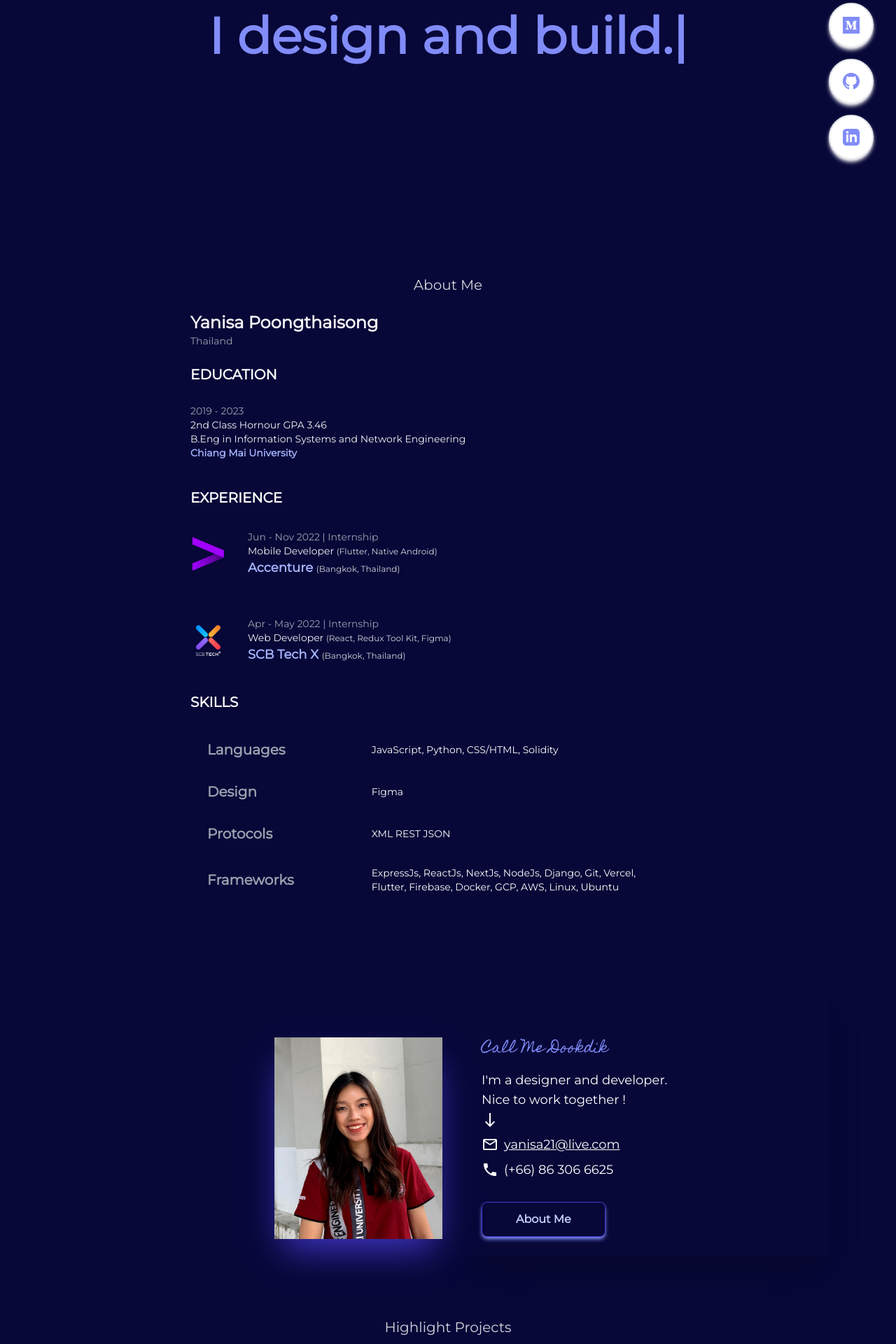
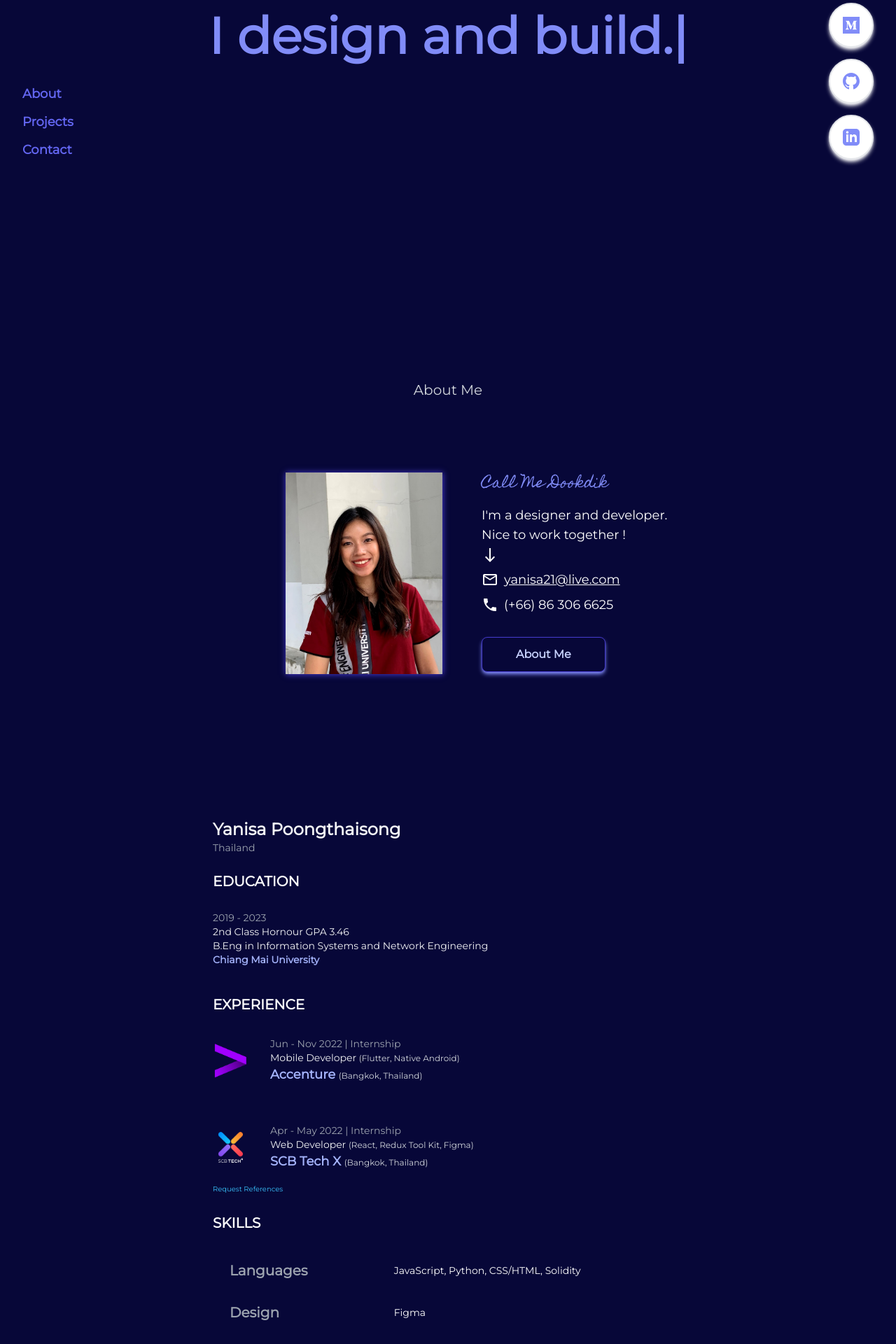
Before and after one commit to yanisapths/portfolio-v2, a Next.js app: page / in a window 1280 px wide. Shown: the part 540-2460 px from the top of the page at 70% size. Built offline with nearby package versions, Linux system fonts and the light colour scheme.

Commit message:
add: left nav and contact section

```diff
--- /dev/null
+++ b/components/FloatingNav.js
@@ -0,0 +1,29 @@
+import React from "react";
+import Link from "next/link";
+
+function FloatingNav({ handleScroll }) {
+  return (
+    <div className="invisible md:visible fixed text-left left-3 bottom-6 md:bottom-8 md:left-8">
+      <div className="font-bold text-lg space-y-3">
+      <div className="hover:scale-95 hover:text-gray-300 text-indigo-500 cursor-pointer">
+        <Link href="#section-1" onClick={handleScroll}>
+          About
+        </Link>
+      </div>
+      <div className="hover:scale-95 hover:text-gray-300 text-indigo-500 cursor-pointer">
+        <Link href="#section-3" onClick={handleScroll}>
+          Projects
+        </Link>
+      </div>
+      <div className="hover:scale-95 hover:text-gray-300 text-indigo-500 cursor-pointer">
+        <Link href="#section-5" onClick={handleScroll}>
+          Contact
+        </Link>
+      </div>
+
+      </div>
+    </div>
+  );
+}
+
+export default FloatingNav;
--- a/components/FloatingNavigator.js
+++ b/components/FloatingSocial.js
@@ -2,7 +2,7 @@ import React from "react";
 import data from "../data/data";
 import EmailIcon from "@mui/icons-material/Email";
 
-function FloatingNavigator({ handleOpen }) {
+function FloatingSocial({ handleOpen }) {
   const Mailto = ({ email, subject = "", body = "", children }) => {
     let params = subject || body ? "?" : "";
     if (subject) params += `subject=${encodeURIComponent(subject)}`;
@@ -84,4 +84,4 @@ function FloatingNavigator({ handleOpen }) {
   );
 }
 
-export default FloatingNavigator;
+export default FloatingSocial;
--- a/components/Hero.js
+++ b/components/Hero.js
@@ -25,7 +25,7 @@ function Hero() {
           </h1>
 
           <div className="mt-8 flex flex-wrap justify-center gap-4">
-            <h3 className="pt-10 text-indigo-400 font-bold xl:text-7xl text-3xl sm:text-4xl lg:text-6xl">
+            <h3 className="pt-10 text-indigo-400 font-bold xl:text-7xl text-xl sm:text-4xl lg:text-6xl">
               I design <span ref={textRef}></span>
             </h3>
           </div>
--- a/components/Intro.js
+++ b/components/Intro.js
@@ -1,7 +1,15 @@
 import React from "react";
 import Image from "next/image";
+import MailOutlineIcon from "@mui/icons-material/MailOutline";
 
 function Intro() {
+  const Mailto = ({ email, subject = "", body = "", children }) => {
+    let params = subject || body ? "?" : "";
+    if (subject) params += `subject=${encodeURIComponent(subject)}`;
+    if (body) params += `${subject ? "&" : ""}body=${encodeURIComponent(body)}`;
+
+    return <a href={`mailto:${email}${params}`}>{children}</a>;
+  };
   return (
     <div className="items-center max-w-2xl">
       <div className="items-center text-gray-100 text-sm">
@@ -62,6 +70,17 @@ function Intro() {
             </h3>
           </div>
         </div>
+        <div>
+          <Mailto
+            email="yanisa21@live.com"
+            subject="References Request"
+            body="I'd like a reference from company ..."
+          >
+            <p className="text-sky-400 text-[10px] hover:underline">
+            Request References
+            </p>
+          </Mailto>
+        </div>
       </div>
       {/* skills */}
       <h2 className="mt-6 text-xl text-white font-extrabold">SKILLS</h2>
@@ -76,21 +95,25 @@ function Intro() {
         </div>
 
         <div className="flex py-4 gap-4 md:gap-10 items-center">
-          <p className="text-sm md:text-xl basis-1/3 text-gray-400 font-bold">Design</p>
-          <h3 className="basis-2/3 text-sm text-white">
-            Figma
-          </h3>
+          <p className="text-sm md:text-xl basis-1/3 text-gray-400 font-bold">
+            Design
+          </p>
+          <h3 className="basis-2/3 text-sm text-white">Figma</h3>
         </div>
         <div className="flex py-4 gap-4 md:gap-10 items-center">
-          <p className="text-sm md:text-xl basis-1/3 text-gray-400 font-bold">Protocols</p>
+          <p className="text-sm md:text-xl basis-1/3 text-gray-400 font-bold">
+            Protocols
+          </p>
           <h3 className="basis-2/3 text-sm text-white">XML REST JSON</h3>
         </div>
 
         <div className="flex py-4 gap-4 md:gap-10 items-center">
-          <p className="text-sm md:text-xl basis-1/3 text-gray-400 font-bold">Frameworks</p>
+          <p className="text-sm md:text-xl basis-1/3 text-gray-400 font-bold">
+            Frameworks
+          </p>
           <h3 className="basis-2/3 text-sm text-white">
-            ExpressJs, ReactJs, NextJs, NodeJs, Django, Git, Vercel,
-            Flutter, Firebase, Docker, GCP, AWS, Linux, Ubuntu
+            ExpressJs, ReactJs, NextJs, NodeJs, Django, Git, Vercel, Flutter,
+            Firebase, Docker, GCP, AWS, Linux, Ubuntu
           </h3>
         </div>
       </div>
--- a/components/ui/Section.js
+++ b/components/ui/Section.js
@@ -15,9 +15,9 @@ function Section() {
   return (
     <section>
       <div className="px-4 pt-4 pb-12 mx-auto max-w-screen-2xl sm:px-6 lg:px-60 xl:px-96 xl:mt-10 xl:mb-40 md:px-48">
-        <div className="grid grid-cols-1 lg:grid-cols-2 h:-1/6 lg:h-1/6 xl:h-[10rem] ">
-          <div className="relative z-10 lg:py-12 md:px-2 lg:px-2 xl:px-2 xl:py-6 px-20">
-            <div className="relative h-40 sm:h-80 lg:h-full shadow-2xl shadow-indigo-700">
+        <div className="grid grid-cols-1 lg:grid-cols-2 h:-1/6 lg:h-1/6 xl:h-[10rem]">
+          <div className="relative z-10 lg:py-12 md:px-2 lg:px-2 xl:px-2 xl:py-6 px-12">
+            <div className="relative h-40 sm:h-80 lg:h-full shadow-4xl shadow-indigo-700">
               <img
                 className="absolute inset-0 object-cover w-full h-full"
                 src="/asset/user.jpg"
@@ -25,7 +25,7 @@ function Section() {
             </div>
           </div>
 
-          <div className="relative flex items-center bg-[#070738] lg:h-[24rem] xl:h-[24rem]  xl:w-[32rem] ml-8 -mt-12 shadow-2xl">
+          <div className="relative flex items-center bg-[#070738] lg:h-[24rem] xl:h-[24rem]  xl:w-[32rem] ml-8 -mt-12">
             <span className="hidden lg:inset-y-0 lg:absolute  lg:w-16 lg:bg-[#070738] lg:block lg:-left-16 "></span>
 
             <div className="mt-6 sm:mt-0 sm:p-16 lg:p-4">
--- a/pages/_app.js
+++ b/pages/_app.js
@@ -2,7 +2,7 @@ import "../styles/tailwind.css";
 import "../styles/globals.css";
 import React, { useState } from "react";
 import ResumeDialog from "../components/ResumeDialog";
-import FloatingNavigator from "../components/FloatingNavigator";
+import FloatingSocial from "../components/FloatingSocial";
 
 function MyApp({ Component, pageProps }) {
   const [open, setOpen] = useState(false);
@@ -22,7 +22,7 @@ function MyApp({ Component, pageProps }) {
         url(&apos;https://fonts.googleapis.com/css2?family=Homemade+Apple&display=swap&apos;);
       </style>
       {open && <ResumeDialog open={open} handleClose={handleClose} />}
-      <FloatingNavigator handleOpen={handleClickOpen} />
+      <FloatingSocial handleOpen={handleClickOpen} />
     </>
   );
 }
--- a/pages/index.js
+++ b/pages/index.js
@@ -9,8 +9,16 @@ import Link from "next/link";
 import Intro from "../components/Intro";
 import ScrollingMouse from "../components/ui/ScrollingMouse";
 import Youtube from "../components/ui/Youtube";
+import FloatingNav from "../components/FloatingNav";
 
 export default function Home() {
+  const Mailto = ({ email, subject = "", body = "", children }) => {
+    let params = subject || body ? "?" : "";
+    if (subject) params += `subject=${encodeURIComponent(subject)}`;
+    if (body) params += `${subject ? "&" : ""}body=${encodeURIComponent(body)}`;
+
+    return <a href={`mailto:${email}${params}`}>{children}</a>;
+  };
   const handleScroll = (e) => {
     // first prevent the default behavior
     e.preventDefault();
@@ -30,31 +38,37 @@ export default function Home() {
         <link rel="icon" href="/favicon.ico" />
       </Head>
       <Navbar />
+      <FloatingNav handleScroll={handleScroll} />
       <main className="flex-auto">
         <section
-          className="grid place-content-center px-4 mt-10 lg:mt-0 min-h-screen"
+          className="grid place-content-center px-4 py-40 sm:py-0 sm:min-h-screen"
           id="section-0"
         >
           <Hero />
+        </section>
+        <section
+          className="grid place-content-center px-4 min-h-screen"
+          id="section-1"
+        >
           <h2 className="text-xl text-center py-6 text-gray-300">About Me</h2>
-          <div className="mx-8">
-          <Intro />
+          <div c className="flex flex-col items-center gap-8">
+            <Section />
           </div>
         </section>
         <div
           className="grid place-content-center min-h-screen text-gray-50"
-          id="section-1"
+          id="section-2"
         >
-          <section className="flex flex-col items-center gap-8">
-            <Section />
+          <section className="flex flex-col items-center mx-8">
+            <Intro />
+            {/* <Section /> */}
             <h2 className="text-xl py-6 text-gray-300">Highlight Projects</h2>
-            <ScrollingMouse link="#section-2" handleScroll={handleScroll} />
+            <ScrollingMouse link="#section-3" handleScroll={handleScroll} />
           </section>
         </div>
-        {/* add id to section */}
         <section
           className="grid place-content-center mt-8 min-h-screen"
-          id="section-2"
+          id="section-3"
         >
           <div className="flex flex-col items-center gap-4">
             <h2 className="text-xl py-6 text-gray-300"></h2>
@@ -68,18 +82,43 @@ export default function Home() {
             </div>
           </div>
         </section>
-        <section className="px-12 mt-20 bg-[#070738]" id="section-3">
+        <section className="px-12 mt-20 bg-[#070738]" id="section-4">
           <div className="mx-auto overflow-hidden max-w-xl">
             <div className="flex flex-col items-center gap-4">
               <h2 className="text-xl py-6 text-gray-300">Video</h2>
               <Youtube link="https://www.youtube.com/embed/lQzAY91wq6Y" />
             </div>
           </div>
-              <Link className="btn" href="#section-0" onClick={handleScroll}>
-                <p className="pt-6 font-bold text-center hover:scale-95 hover:text-white text-gray-300 cursor-pointer">
-                  Back to Top
-                </p>
-              </Link>
+        </section>
+        <section className="px-12 mt-20 bg-[#070738]" id="section-5">
+          <div className="mx-auto overflow-hidden max-w-xl">
+            <div className="flex flex-col items-center gap-5">
+              <h2 className="text-xl py-6 text-gray-300">Get In Touch</h2>
+              <p className="text-center text-white">
+                My inbox is always open. Whether you'd like to Say Hi, Ask a
+                Question or build some projects together, you can contact me on{" "}
+                <span className="hover:underline text-sky-400">
+                  <a href="https://line.me/R/ti/p/ddyns">LINE</a>
+                </span>{" "}
+                or
+                <span className="hover:underline text-sky-400">
+                  {" "}
+                  <Mailto
+                    email="yanisa21@live.com"
+                    subject="Hi Yanisa!"
+                    body=""
+                  >
+                    email.
+                  </Mailto>
+                </span>
+              </p>
+            </div>
+          </div>
+          <Link className="btn" href="#section-0" onClick={handleScroll}>
+            <p className="pt-6 font-bold text-center hover:scale-95 hover:text-white text-gray-300 cursor-pointer">
+              Back to Top
+            </p>
+          </Link>
         </section>
       </main>
       <Footer />
```
Lines whose indentation alone changed are shown as unchanged.
